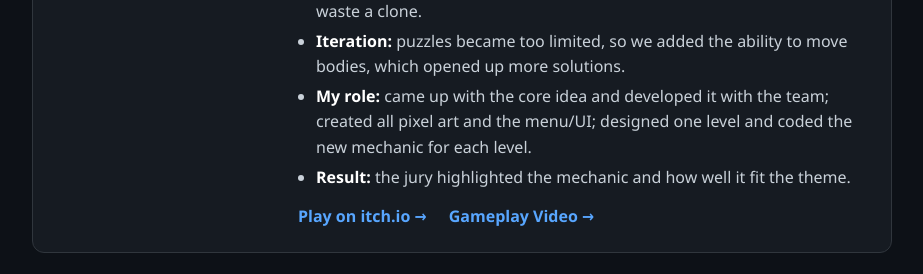
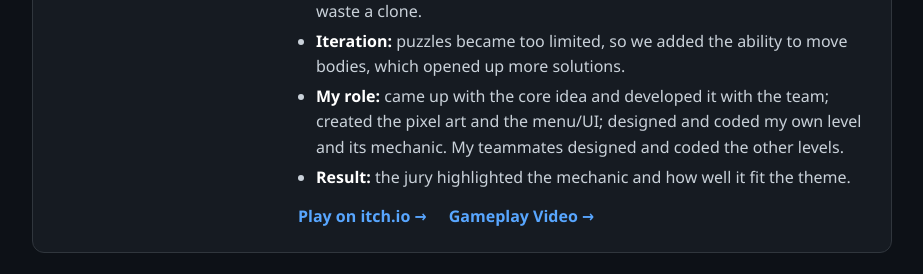
Before and after one commit to yyigityavuz/yyigityavuz.github.io, a plain HTML site: page index.html in a window 1280 px wide. Shown: the part 1296-1570 px from the top of the page, without its empty margins (178-1101 px from the left). Drawn offline with Linux system fonts and the light colour scheme.

Commit message:
Correct One For All role description
Co-Authored-By: Claude Opus 5.5 <noreply@anthropic.com>
Claude-Session: https://claude.ai/code/session_01BaNiSanjahbMRQGyakY72v

```diff
--- a/index.html
+++ b/index.html
@@ -272,7 +272,7 @@
                             <li><span class="label">Progression:</span> 5 levels, each introducing one new mechanic that builds on the core idea: teach it, then combine it with what came before.</li>
                             <li><span class="label">My level:</span> designed a button level. Pressure plates only open the door while a body is lying on them; a toggle button teaches players <em>not</em> to waste a clone.</li>
                             <li><span class="label">Iteration:</span> puzzles became too limited, so we added the ability to move bodies, which opened up more solutions.</li>
-                            <li><span class="label">My role:</span> came up with the core idea and developed it with the team; created all pixel art and the menu/UI; designed one level and coded the new mechanic for each level.</li>
+                            <li><span class="label">My role:</span> came up with the core idea and developed it with the team; created the pixel art and the menu/UI; designed and coded my own level and its mechanic. My teammates designed and coded the other levels.</li>
                             <li><span class="label">Result:</span> the jury highlighted the mechanic and how well it fit the theme.</li>
                         </ul>
                         <div class="links">
```
